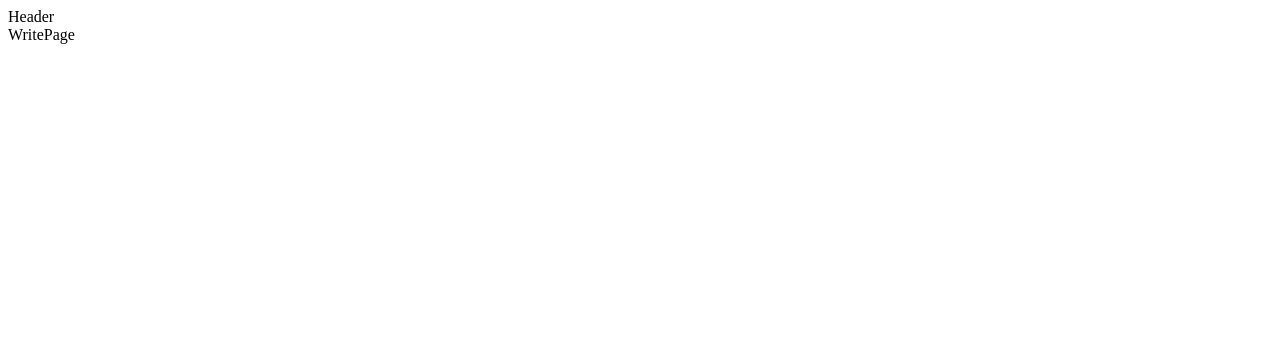
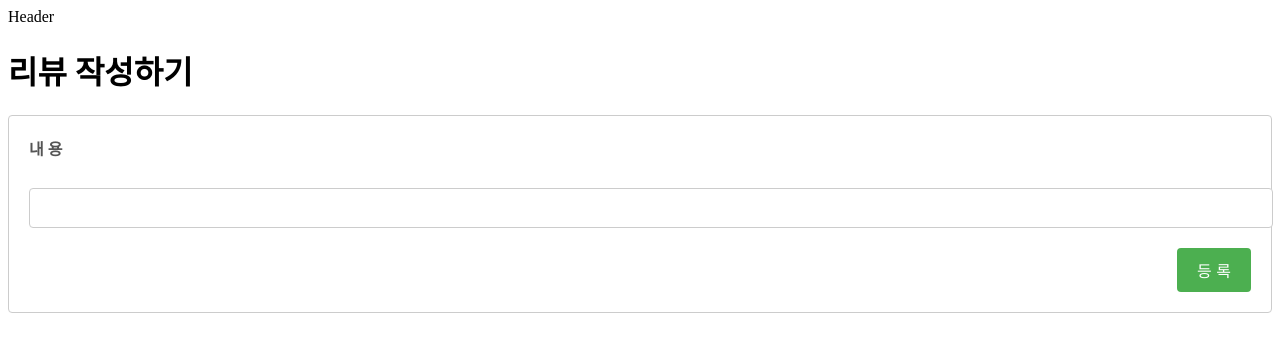
Before and after one commit to parkchowon/Cafe-Pin, a React (Vite) app: page /write in a window 1280 px wide. Shown: the top 352 px of the page. Built offline with nearby package versions, Linux system fonts and the light colour scheme.

Commit message:
fix: 리뷰 내용 작성 기능 구현

```diff
--- a/package.json
+++ b/package.json
@@ -11,13 +11,17 @@
   },
   "dependencies": {
     "@reduxjs/toolkit": "^2.2.5",
+    "@supabase/supabase-js": "^2.43.5",
     "@tanstack/react-query": "^5.45.1",
     "@tanstack/react-query-devtools": "^5.45.1",
     "axios": "^1.7.2",
     "react": "^18.2.0",
     "react-dom": "^18.2.0",
+    "react-paginate": "^8.2.0",
     "react-redux": "^9.1.2",
-    "react-router-dom": "^6.23.1"
+    "react-router-dom": "^6.23.1",
+    "redux": "^5.0.1",
+    "styled-components": "^6.1.11"
   },
   "devDependencies": {
     "@types/react": "^18.2.66",
--- a/src/pages/WritePage/WritePage.jsx
+++ b/src/pages/WritePage/WritePage.jsx
@@ -1,5 +1,37 @@
+import { useState } from 'react';
+import { BoardSection, ButtonContainer, CreateBtn, EditLabel, Input, Section } from './WritePage.style';
+
 function WritePage() {
-  return <div>WritePage</div>;
+  const [content, setContent] = useState('');
+
+  const handleSubmit = (e) => {
+    e.preventDefault();
+    console.log({
+      content
+    });
+    alert('작성 완료!');
+  };
+
+  return (
+    <div>
+      <h1>리뷰 작성하기</h1>
+      <BoardSection>
+        <Section>
+          <EditLabel>내 용</EditLabel>
+          <Input
+            type="text"
+            value={content}
+            onChange={(e) => {
+              setContent(e.target.value);
+            }}
+          />
+          <ButtonContainer>
+            <CreateBtn onClick={handleSubmit}>등 록</CreateBtn>
+          </ButtonContainer>
+        </Section>
+      </BoardSection>
+    </div>
+  );
 }
 
 export default WritePage;
--- a/src/pages/WritePage/WritePage.style.js
+++ b/src/pages/WritePage/WritePage.style.js
@@ -0,0 +1,71 @@
+import styled from 'styled-components';
+
+export const BoardSection = styled.div`
+  padding: 20px;
+  border: 1px solid #ccc;
+  border-radius: 4px;
+  transition: all 0.3s ease;
+
+  &:hover {
+    transform: scale(1.02);
+    box-shadow: 0 4px 8px rgba(0, 0, 0, 0.1);
+  }
+`;
+
+export const TitleDiv = styled.div`
+  text-align: center;
+  margin-bottom: 30px;
+
+  h1 {
+    font-size: 24px;
+    font-weight: bold;
+    color: #333;
+  }
+`;
+
+export const Section = styled.div`
+  display: flex;
+  flex-direction: column;
+  gap: 20px;
+`;
+
+export const EditLabel = styled.label`
+  display: block;
+  font-size: 16px;
+  font-weight: bold;
+  color: #555;
+  margin-bottom: 8px;
+`;
+
+export const Input = styled.input`
+  width: 100%;
+  padding: 10px;
+  font-size: 16px;
+  border: 1px solid #ccc;
+  border-radius: 4px;
+  outline: none;
+
+  &:focus {
+    border-color: #4CAF50;
+  }
+`;
+
+export const ButtonContainer = styled.div`
+  display: flex;
+  justify-content: flex-end;
+`;
+
+export const CreateBtn = styled.button`
+  background-color: #4CAF50;
+  color: #fff;
+  border: none;
+  border-radius: 4px;
+  padding: 10px 20px;
+  font-size: 16px;
+  cursor: pointer;
+  transition: background-color 0.3s ease;
+
+  &:hover {
+    background-color: #45a049;
+  }
+`;
```
Also changed, not shown: 1 other file (tests, documents, lock files or other folders).
